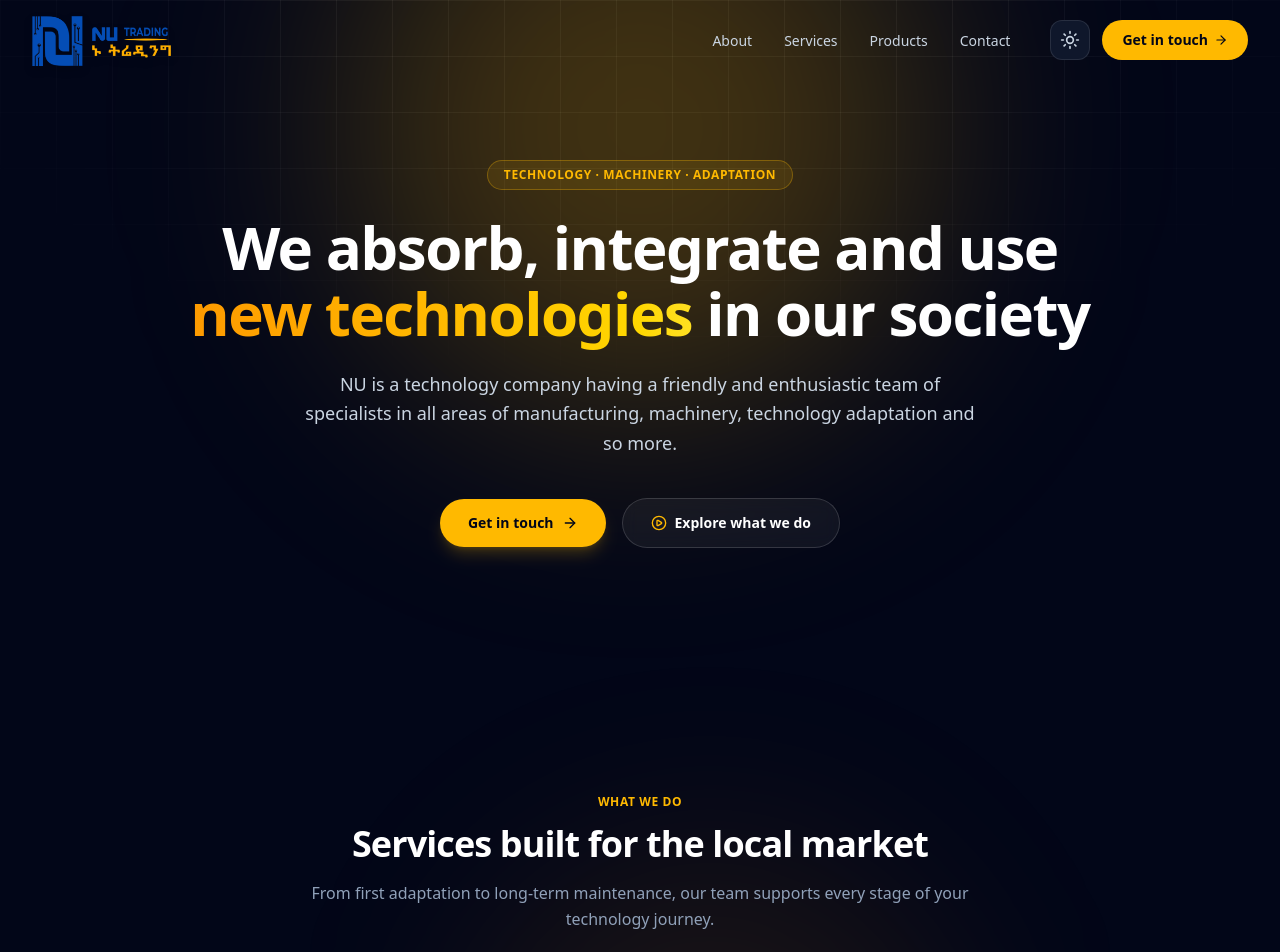
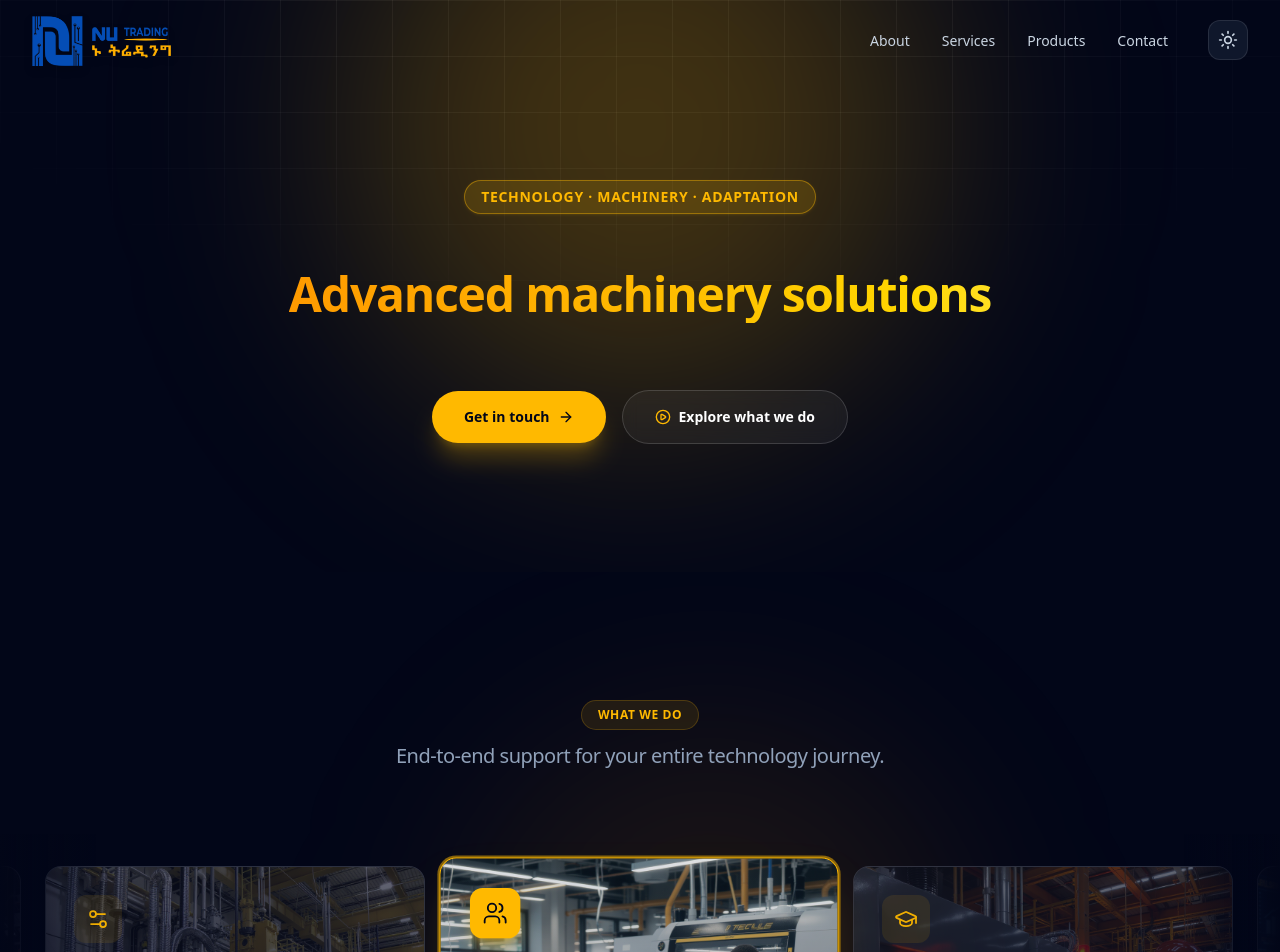
Before and after one commit to Hannah-art-dot/nu-trading-page, a Next.js app: page / in a window 1280 px wide. Shown: the top 952 px of the page. Built offline with nearby package versions, Linux system fonts and the light colour scheme.

Commit message:
Fix the about and the Hero pages

```diff
--- a/components/Hero.tsx
+++ b/components/Hero.tsx
@@ -1,18 +1,38 @@
 "use client"
 
+import * as React from "react"
 import Link from "next/link"
-import { motion, useScroll, useTransform } from "motion/react"
+import { motion, AnimatePresence, useScroll, useTransform } from "motion/react"
 import { ArrowRight, PlayCircle } from "lucide-react"
 
+const PHRASES = [
+  "Integrating modern technology",
+  "Advanced machinery solutions",
+  "Empowering industrial growth"
+]
+
 export function Hero() {
+  const [currentIndex, setCurrentIndex] = React.useState(0)
+
   // Track scroll position for the scroll-reactive parallax fade effect
   const { scrollY } = useScroll()
   const heroY = useTransform(scrollY, [0, 500], [0, 150])
   const heroOpacity = useTransform(scrollY, [0, 400], [1, 0])
 
+  // Smooth continuous rotation through phrases with zero empty gap time
+  React.useEffect(() => {
+    const interval = setInterval(() => {
+      setCurrentIndex((prev) => (prev + 1) % PHRASES.length)
+    }, 4000)
+
+    return () => clearInterval(interval)
+  }, [])
+
+  const currentPhrase = PHRASES[currentIndex]
+
   return (
-    <section className="relative isolate overflow-hidden bg-white pt-32 pb-20 dark:bg-slate-950 sm:pt-40 sm:pb-28">
-      {/* Ambient background: grid + amber glow, dark mode only */}
+    <section className="relative isolate overflow-hidden bg-white pt-32 pb-20 dark:bg-slate-950 sm:pt-45 sm:pb-32">
+      {/* Ambient background: grid + amber glow */}
       <div
         aria-hidden
         className="pointer-events-none absolute inset-0 -z-10 hidden dark:block [background-image:linear-gradient(to_right,rgba(255,255,255,0.05)_1px,transparent_1px),linear-gradient(to_bottom,rgba(255,255,255,0.05)_1px,transparent_1px)] [background-size:56px_56px] [mask-image:radial-gradient(ellipse_60%_60%_at_50%_0%,#000_40%,transparent_100%)]"
@@ -27,48 +47,47 @@ export function Hero() {
         style={{ y: heroY, opacity: heroOpacity }}
         className="mx-auto max-w-5xl px-4 text-center sm:px-6 lg:px-8"
       >
-        <motion.span
-          initial={{ opacity: 0, y: 12 }}
+
+        {/* Upper Pill Badge with Technology · Machinery · Adaptation */}
+        <motion.div
+          initial={{ opacity: 0, y: -10 }}
           animate={{ opacity: 1, y: 0 }}
-          transition={{ duration: 0.5 }}
-          className="inline-flex items-center gap-2 rounded-full border border-amber-400/30 bg-amber-400/10 px-4 py-1.5 text-xs font-semibold uppercase tracking-wider text-amber-600 dark:text-amber-400"
+          transition={{ duration: 0.6 }}
+          className="mb-8 flex justify-center"
         >
-          Technology &middot; Machinery &middot; Adaptation
-        </motion.span>
+          <span className="inline-flex items-center gap-2 rounded-full border border-amber-400/40 bg-amber-400/15 px-4 py-1.5 text-xs sm:text-sm font-bold uppercase tracking-wider text-amber-600 dark:text-amber-400 shadow-sm shadow-amber-400/10">
+  Technology &middot; Machinery &middot; Adaptation
+</span>
+        </motion.div>
 
-        <motion.h1
-          initial={{ opacity: 0, y: 16 }}
+        {/* Smooth Continuous Phrase Carousel Heading */}
+        <div className="mt-2 min-h-[4.5rem] sm:min-h-[6rem] flex items-center justify-center">
+          <div className="text-3xl font-extrabold leading-[1.2] tracking-tight text-slate-950 dark:text-white sm:text-4xl lg:text-5xl flex items-center justify-center overflow-hidden py-2 px-4">
+            <AnimatePresence mode="popLayout">
+              <motion.span
+                key={currentPhrase}
+                initial={{ opacity: 0, y: 20, filter: "blur(10px)", scale: 0.95 }}
+                animate={{ opacity: 1, y: 0, filter: "blur(0px)", scale: 1 }}
+                exit={{ opacity: 0, y: -20, filter: "blur(10px)", scale: 0.95 }}
+                transition={{ duration: 0.8, ease: [0.22, 1, 0.36, 1] }}
+                className="bg-gradient-to-r from-amber-500 via-amber-400 to-yellow-300 bg-clip-text text-transparent drop-shadow-[0_12px_24px_rgba(245,158,11,0.35)] inline-block text-center"
+              >
+                {currentPhrase}
+              </motion.span>
+            </AnimatePresence>
+          </div>
+        </div>
+
+        {/* Action Buttons */}
+        <motion.div
+          initial={{ opacity: 0, y: 20 }}
           animate={{ opacity: 1, y: 0 }}
-          transition={{ duration: 0.6, delay: 0.1 }}
-          className="mt-6 text-4xl font-bold leading-[1.1] tracking-tight text-slate-950 dark:text-white sm:text-5xl lg:text-6xl"
-        >
-          We absorb, integrate and use{" "}
-          <span className="bg-gradient-to-r from-amber-500 via-amber-400 to-yellow-300 bg-clip-text text-transparent">
-            new technologies
-          </span>{" "}
-          in our society
-        </motion.h1>
-
-        <motion.p
-          initial={{ opacity: 0, y: 16 }}
-          animate={{ opacity: 1, y: 0 }}
-          transition={{ duration: 0.6, delay: 0.2 }}
-          className="mx-auto mt-6 max-w-2xl text-base leading-relaxed text-slate-600 dark:text-slate-300 sm:text-lg"
-        >
-          NU is a technology company having a friendly and enthusiastic team of
-          specialists in all areas of manufacturing, machinery, technology
-          adaptation and so more.
-        </motion.p>
-
-        <motion.div
-          initial={{ opacity: 0, y: 16 }}
-          animate={{ opacity: 1, y: 0 }}
-          transition={{ duration: 0.6, delay: 0.3 }}
-          className="mt-10 flex flex-col items-center justify-center gap-4 sm:flex-row"
+          transition={{ duration: 0.9, delay: 0.5 }}
+          className="mt-12 flex flex-col items-center justify-center gap-4 sm:flex-row"
         >
           <Link
             href="#contact"
-            className="group inline-flex w-full items-center justify-center gap-2 rounded-full bg-amber-400 px-7 py-3.5 text-sm font-semibold text-slate-950 shadow-lg shadow-amber-400/20 transition-all hover:bg-amber-300 hover:shadow-amber-400/30 focus-visible:outline-none focus-visible:ring-2 focus-visible:ring-amber-400 focus-visible:ring-offset-2 focus-visible:ring-offset-transparent sm:w-auto"
+            className="group inline-flex w-full items-center justify-center gap-2 rounded-full bg-amber-400 px-8 py-4 text-sm font-bold text-slate-950 shadow-xl shadow-amber-400/25 transition-all hover:bg-amber-300 hover:shadow-amber-400/40 focus-visible:outline-none focus-visible:ring-2 focus-visible:ring-amber-400 focus-visible:ring-offset-2 focus-visible:ring-offset-transparent sm:w-auto"
           >
             Get in touch
             <ArrowRight className="h-4 w-4 transition-transform group-hover:translate-x-0.5" />
@@ -76,7 +95,7 @@ export function Hero() {
 
           <Link
             href="#services"
-            className="group inline-flex w-full items-center justify-center gap-2 rounded-full border border-slate-300 bg-white/60 px-7 py-3.5 text-sm font-semibold text-slate-900 backdrop-blur transition-all hover:border-slate-400 hover:bg-white dark:border-white/15 dark:bg-white/5 dark:text-white dark:hover:border-white/30 dark:hover:bg-white/10 sm:w-auto"
+            className="group inline-flex w-full items-center justify-center gap-2 rounded-full border border-slate-300 bg-white/70 px-8 py-4 text-sm font-semibold text-slate-900 backdrop-blur transition-all hover:border-slate-400 hover:bg-white dark:border-white/15 dark:bg-white/5 dark:text-white dark:hover:border-white/30 dark:hover:bg-white/10 sm:w-auto"
           >
             <PlayCircle className="h-4 w-4 text-amber-500 dark:text-amber-400" />
             Explore what we do
--- a/components/Navbar.tsx
+++ b/components/Navbar.tsx
@@ -13,7 +13,7 @@ import {
   useMotionValue,
   animate,
 } from "motion/react"
-import { Menu, X, Sun, Moon, ArrowRight } from "lucide-react"
+import { Menu, X, Sun, Moon } from "lucide-react"
 
 const NAV_LINKS = [
   { label: "About", href: "#about" },
@@ -143,14 +143,6 @@ export function Navbar() {
 
           <div className="flex items-center gap-3">
             <ThemeToggle mounted={mounted} resolvedTheme={resolvedTheme} onToggle={toggleTheme} />
-
-            <Link
-              href="#contact"
-              className="group inline-flex items-center gap-1.5 rounded-full bg-amber-400 px-5 py-2.5 text-sm font-semibold text-slate-950 transition-all hover:bg-amber-300 hover:shadow-lg hover:shadow-amber-400/25 focus-visible:outline-none focus-visible:ring-2 focus-visible:ring-amber-400 focus-visible:ring-offset-2 focus-visible:ring-offset-transparent"
-            >
-              Get in touch
-              <ArrowRight className="h-3.5 w-3.5 transition-transform group-hover:translate-x-0.5" />
-            </Link>
           </div>
         </div>
 
@@ -191,16 +183,6 @@ export function Navbar() {
                   </Link>
                 </li>
               ))}
-              <li className="pt-2">
-                <Link
-                  href="#contact"
-                  onClick={() => setIsOpen(false)}
-                  className="flex items-center justify-center gap-1.5 rounded-full bg-amber-400 px-5 py-3 text-sm font-semibold text-slate-950 transition-colors hover:bg-amber-300"
-                >
-                  Get in touch
-                  <ArrowRight className="h-3.5 w-3.5" />
-                </Link>
-              </li>
             </ul>
           </motion.div>
         )}
--- a/components/ProductGrid.tsx
+++ b/components/ProductGrid.tsx
@@ -51,7 +51,7 @@ export function ProductGrid() {
           <span className="text-xs font-semibold uppercase tracking-widest text-amber-500">
             Our products & offerings
           </span>
-          <h2 className="mt-3 text-3xl font-bold tracking-tight text-white sm:text-4xl">
+       <h2 className="mt-3 text-xl font-normal tracking-tight text-slate-600 dark:text-slate-400 sm:text-1xl">
             Technology & Industrial Solutions
           </h2>
           <p className="mt-4 text-base leading-relaxed text-slate-400">
--- a/components/Products.tsx
+++ b/components/Products.tsx
@@ -1,8 +1,9 @@
 "use client"
 
 import * as React from "react"
+import { useRef } from "react"
 import Image from "next/image"
-import { motion, useMotionValue, useSpring, useTransform } from "motion/react"
+import { motion, useMotionValue, useSpring, useTransform, useScroll } from "motion/react"
 
 interface Product {
   title: string
@@ -39,25 +40,38 @@ const PRODUCTS: Product[] = [
 ]
 
 export function Products() {
+  const sectionRef = useRef<HTMLElement>(null)
+
+  // Track scroll position for the scroll-reactive parallax fade effect (exit part only)
+  const { scrollYProgress } = useScroll({
+    target: sectionRef,
+    offset: ["start start", "end start"],
+  })
+  const productsY = useTransform(scrollYProgress, [0, 1], [0, 150])
+  const productsOpacity = useTransform(scrollYProgress, [0, 0.7], [1, 0])
+
   // Duplicate array to create a seamless infinite horizontal loop
   const duplicatedProducts = [...PRODUCTS, ...PRODUCTS]
 
   return (
-    <section id="products" className="relative overflow-hidden bg-white py-24 dark:bg-slate-950 sm:py-32 transition-colors duration-300">
+    <section
+      ref={sectionRef}
+      id="products"
+      className="relative overflow-hidden bg-white py-24 dark:bg-slate-950 sm:py-32 transition-colors duration-300"
+    >
       {/* Background ambient glow */}
       <div className="pointer-events-none absolute left-1/2 top-1/2 -z-10 h-[600px] w-[600px] -translate-x-1/2 -translate-y-1/2 rounded-full bg-amber-500/5 blur-[100px] dark:bg-amber-500/10" />
 
+      {/* Scroll-reactive wrapper that shifts and fades only on exit */}
+      <motion.div style={{ y: productsY, opacity: productsOpacity }}>
         <div className="relative z-10 mx-auto max-w-7xl px-4 sm:px-6 lg:px-8">
           <div className="mx-auto max-w-2xl text-center">
             <span className="text-xs font-semibold uppercase tracking-widest text-amber-600 dark:text-amber-400">
               Our products & offerings
             </span>
-          <h2 className="mt-3 text-3xl font-bold tracking-tight text-slate-950 dark:text-white sm:text-4xl">
+       <h2 className="mt-3 text-xl font-normal tracking-tight text-slate-600 dark:text-slate-200 sm:text-1xl">
               Technology & Industrial Solutions
             </h2>
-          <p className="mt-4 text-base leading-relaxed text-slate-600 dark:text-slate-400">
-            Absorbing, integrating, and applying advanced manufacturing solutions across Africa.
-          </p>
           </div>
         </div>
 
@@ -84,6 +98,7 @@ export function Products() {
             ))}
           </motion.div>
         </div>
+      </motion.div>
     </section>
   )
 }
--- a/components/Services.tsx
+++ b/components/Services.tsx
@@ -11,7 +11,7 @@ import {
   Wrench,
   type LucideIcon,
 } from "lucide-react"
-import { motion } from "motion/react"
+import { motion, useScroll, useTransform } from "motion/react"
 
 interface Service {
   icon: LucideIcon
@@ -67,12 +67,27 @@ const SERVICES: Service[] = [
 
 export function Services() {
   const duplicatedServices = [...SERVICES, ...SERVICES]
-  const containerRef = useRef<HTMLDivElement>(null)
+
+  // Separate references to prevent conflicts
+  const sectionRef = useRef<HTMLElement>(null)
+  const marqueeRef = useRef<HTMLDivElement>(null)
+
   const [activeIndex, setActiveIndex] = useState<number | null>(null)
+  const [isPaused, setIsPaused] = useState(false)
+
+  // Track section-specific scroll progress so it only translates/fades on the scroll-down exit part
+  const { scrollYProgress } = useScroll({
+    target: sectionRef,
+    offset: ["start start", "end start"],
+  })
+
+  // Transforms applied only as you scroll past/out of the section (exit part)
+  const servicesY = useTransform(scrollYProgress, [0, 1], [0, 150])
+  const servicesOpacity = useTransform(scrollYProgress, [0, 0.7], [1, 0])
 
   const handleScroll = () => {
-    if (!containerRef.current) return
-    const container = containerRef.current
+    if (!marqueeRef.current) return
+    const container = marqueeRef.current
     const containerRect = container.getBoundingClientRect()
     const containerCenter = containerRect.left + containerRect.width / 2
 
@@ -96,45 +111,57 @@ export function Services() {
 
   return (
     <section
+      ref={sectionRef}
       id="services"
       className="relative bg-white py-24 dark:bg-slate-950 sm:py-32 overflow-hidden transition-colors duration-300"
     >
       {/* Ambient background glow */}
       <div className="pointer-events-none absolute right-1/4 top-1/2 -translate-y-1/2 h-[500px] w-[500px] rounded-full bg-amber-500/5 blur-[100px] dark:bg-amber-500/10" />
 
+      {/* Scroll-reactive wrapper that shifts and fades only on the scroll-down exit */}
+      <motion.div
+        style={{ y: servicesY, opacity: servicesOpacity }}
+      >
         <div className="mx-auto max-w-7xl px-4 sm:px-6 lg:px-8 relative z-10 mb-16">
           <div className="mx-auto max-w-2xl text-center">
-          <span className="text-xs font-semibold uppercase tracking-wider text-amber-600 dark:text-amber-400">
+            <span className="inline-block rounded-full border border-amber-500/20 bg-amber-500/10 px-4 py-1.5 text-xs font-semibold uppercase tracking-wider text-amber-600 dark:border-amber-400/20 dark:bg-amber-400/10 dark:text-amber-400">
               What we do
             </span>
-          <h2 className="mt-3 text-3xl font-bold tracking-tight text-slate-950 dark:text-white sm:text-4xl">
-            Services built for the local market
+
+       <h2 className="mt-3 text-xl font-normal tracking-tight text-slate-600 dark:text-slate-400 sm:text-1xl">
+  End-to-end support for your entire technology journey.
 </h2>
-          <p className="mt-4 text-base leading-relaxed text-slate-600 dark:text-slate-400">
-            From first adaptation to long-term maintenance, our team supports
-            every stage of your technology journey.
-          </p>
           </div>
         </div>
 
-      {/* Infinite Horizontal Marquee Container */}
+        {/* Interactive Marquee Container with Drag & Pause support */}
         <div
-        ref={containerRef}
-        className="relative w-full overflow-hidden flex"
+          ref={marqueeRef}
+          className="relative w-full overflow-hidden flex cursor-grab active:cursor-grabbing select-none"
         >
           {/* Left/Right Fade Gradients matching section backgrounds */}
           <div className="pointer-events-none absolute left-0 top-0 bottom-0 z-20 w-24 bg-gradient-to-r from-white to-transparent dark:from-slate-950 dark:to-transparent" />
           <div className="pointer-events-none absolute right-0 top-0 bottom-0 z-20 w-24 bg-gradient-to-l from-white to-transparent dark:from-slate-950 dark:to-transparent" />
 
           <motion.div
-          animate={{ x: ["0%", "-50%"] }}
-          transition={{
+            drag="x"
+            dragConstraints={{ left: -1500, right: 0 }}
+            onHoverStart={() => setIsPaused(true)}
+            onHoverEnd={() => setIsPaused(false)}
+            onTouchStart={() => setIsPaused(true)}
+            onTouchEnd={() => setIsPaused(false)}
+            animate={isPaused ? { x: undefined } : { x: ["0%", "-50%"] }}
+            transition={
+              isPaused
+                ? { duration: 0 }
+                : {
                     duration: 40,
                     repeat: Infinity,
                     ease: "linear",
-          }}
+                  }
+            }
             onUpdate={handleScroll}
-          className="flex gap-6 py-8 pl-6 whitespace-nowrap items-center"
+            className="flex gap-6 py-8 pl-6 whitespace-nowrap items-center touch-pan-x"
             style={{ width: "max-content" }}
           >
             {duplicatedServices.map((service, index) => {
@@ -144,7 +171,7 @@ export function Services() {
               return (
                 <div
                   key={`${service.title}-${index}`}
-                className={`service-card group relative overflow-hidden rounded-2xl border p-7 transition-all duration-500 flex flex-col justify-between w-[380px] h-[340px] shrink-0 whitespace-normal ${
+                  className={`service-card group relative overflow-hidden rounded-2xl border p-7 transition-all duration-500 flex flex-col justify-between w-[380px] h-[340px] shrink-0 whitespace-normal pointer-events-auto ${
                     isCenter
                       ? "scale-105 border-amber-400 bg-slate-900 shadow-2xl shadow-amber-400/20 z-10 ring-2 ring-amber-400/50 text-white"
                       : "border-slate-200/80 bg-white shadow-lg dark:border-white/15 dark:bg-slate-900/60 opacity-95 hover:opacity-100"
@@ -158,7 +185,7 @@ export function Services() {
                       fill
                       priority={index < 2}
                       sizes="380px"
-                    className="object-cover transition-transform duration-700 group-hover:scale-110"
+                      className="object-cover pointer-events-none transition-transform duration-700 group-hover:scale-110"
                     />
                     {/* Balanced gradient: lighter touch in light mode so the background image shows nicely */}
                     <div className={`absolute inset-0 bg-gradient-to-t ${isCenter ? "from-slate-950/70 via-slate-950/20 to-transparent" : "from-white/90 via-white/50 to-white/20 dark:from-slate-950/90 dark:via-slate-950/50 dark:to-transparent"}`} />
@@ -188,6 +215,7 @@ export function Services() {
             })}
           </motion.div>
         </div>
+      </motion.div>
     </section>
   )
 }
```
Also changed, not shown: components/About.tsx (+3 -7 lines). Lines whose indentation alone changed are shown as unchanged.
